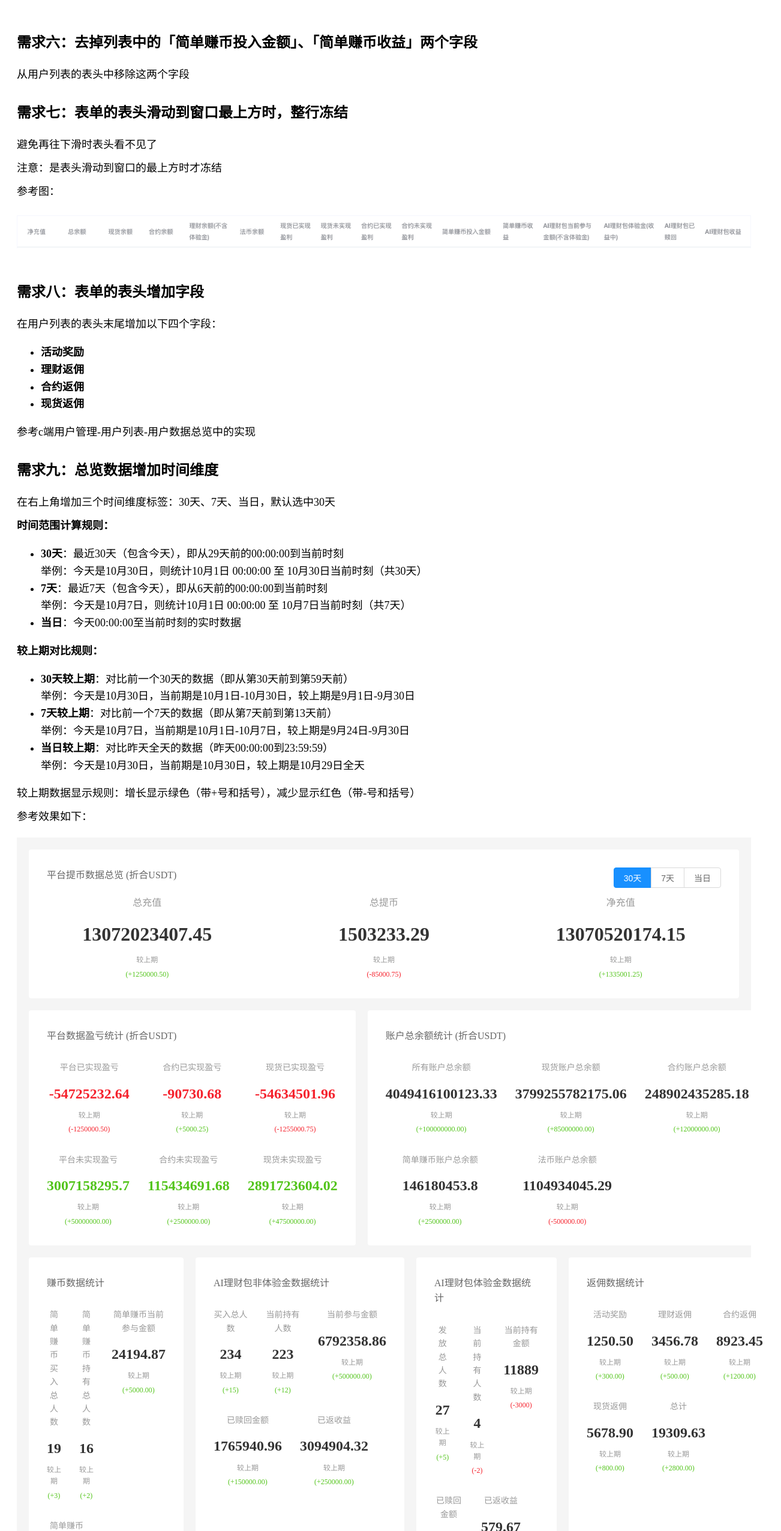
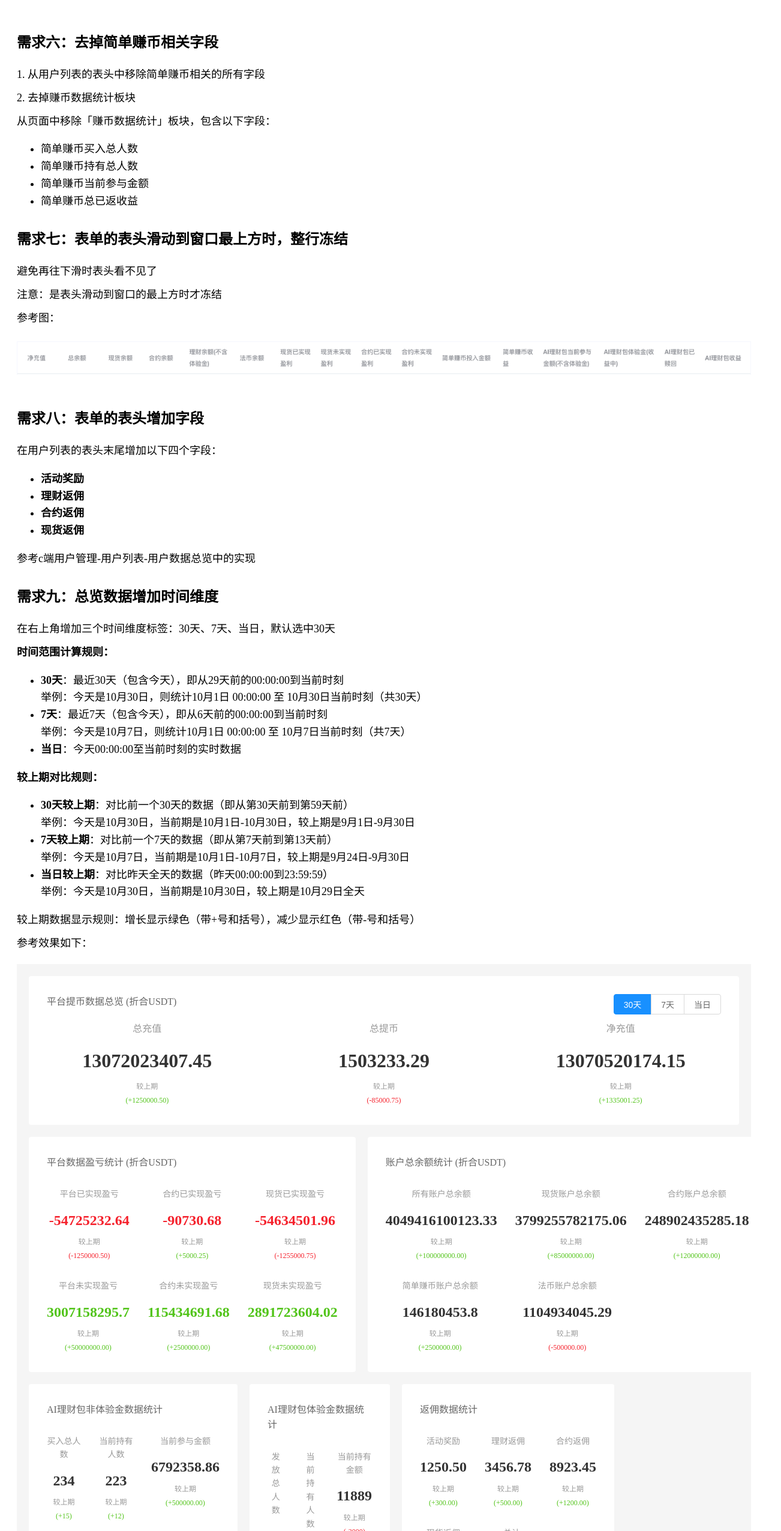
Before and after one commit to pate520/pingtaishuju, a plain HTML site: page index.html in a window 1280 px wide. Shown: the part 4039-6591 px from the top of the page at 60% size, 1302 px wide, since content can reach past the window. Drawn offline with Linux system fonts and the light colour scheme.

Commit message:
完善需求六：添加去掉赚币数据统计板块的说明，并从原型中移除该板块

```diff
--- a/index.html
+++ b/index.html
@@ -55,8 +55,17 @@
     <p>PS：导出功能最后再考虑</p>
     <img src="image copy 4.png" alt="需求五示意图">
 
-    <h2>需求六：去掉列表中的「简单赚币投入金额」、「简单赚币收益」两个字段</h2>
-    <p>从用户列表的表头中移除这两个字段</p>
+    <h2>需求六：去掉简单赚币相关字段</h2>
+    <p>1. 从用户列表的表头中移除简单赚币相关的所有字段</p>
+
+    <p>2. 去掉赚币数据统计板块</p>
+    <p>从页面中移除「赚币数据统计」板块，包含以下字段：</p>
+    <ul>
+        <li>简单赚币买入总人数</li>
+        <li>简单赚币持有总人数</li>
+        <li>简单赚币当前参与金额</li>
+        <li>简单赚币总已返收益</li>
+    </ul>
 
     <h2>需求七：表单的表头滑动到窗口最上方时，整行冻结</h2>
     <p>避免再往下滑时表头看不见了</p>
@@ -391,46 +400,6 @@
 
         <div class="bottom-stats">
             <div class="stats-card">
-                <h4>赚币数据统计</h4>
-                <div class="stats-row">
-                    <div class="stat-item">
-                        <div class="stat-label">简单赚币买入总人数</div>
-                        <div class="stat-value">19</div>
-                        <div class="stat-compare">
-                            <span class="stat-compare-label">较上期</span>
-                            <span class="stat-compare-value increase">(+3)</span>
-                        </div>
-                    </div>
-                    <div class="stat-item">
-                        <div class="stat-label">简单赚币持有总人数</div>
-                        <div class="stat-value">16</div>
-                        <div class="stat-compare">
-                            <span class="stat-compare-label">较上期</span>
-                            <span class="stat-compare-value increase">(+2)</span>
-                        </div>
-                    </div>
-                    <div class="stat-item">
-                        <div class="stat-label">简单赚币当前参与金额</div>
-                        <div class="stat-value">24194.87</div>
-                        <div class="stat-compare">
-                            <span class="stat-compare-label">较上期</span>
-                            <span class="stat-compare-value increase">(+5000.00)</span>
-                        </div>
-                    </div>
-                </div>
-                <div class="stats-row">
-                    <div class="stat-item">
-                        <div class="stat-label">简单赚币总已返收益</div>
-                        <div class="stat-value">514.39</div>
-                        <div class="stat-compare">
-                            <span class="stat-compare-label">较上期</span>
-                            <span class="stat-compare-value increase">(+120.50)</span>
-                        </div>
-                    </div>
-                </div>
-            </div>
-
-            <div class="stats-card">
                 <h4>AI理财包非体验金数据统计</h4>
                 <div class="stats-row">
                     <div class="stat-item">
```
